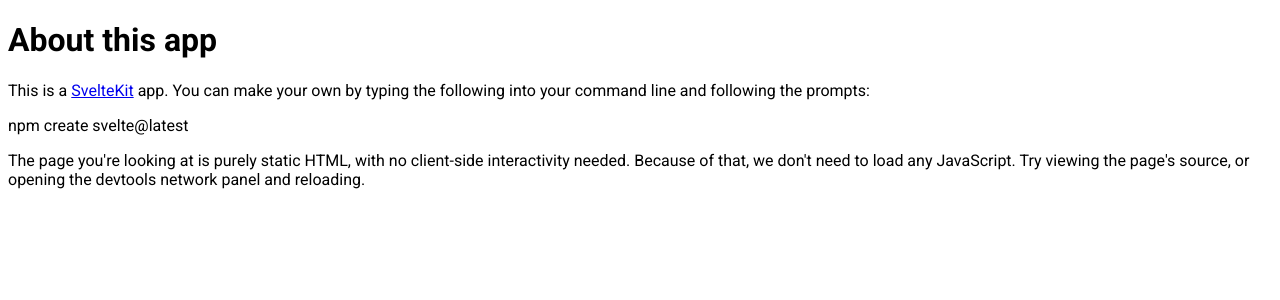
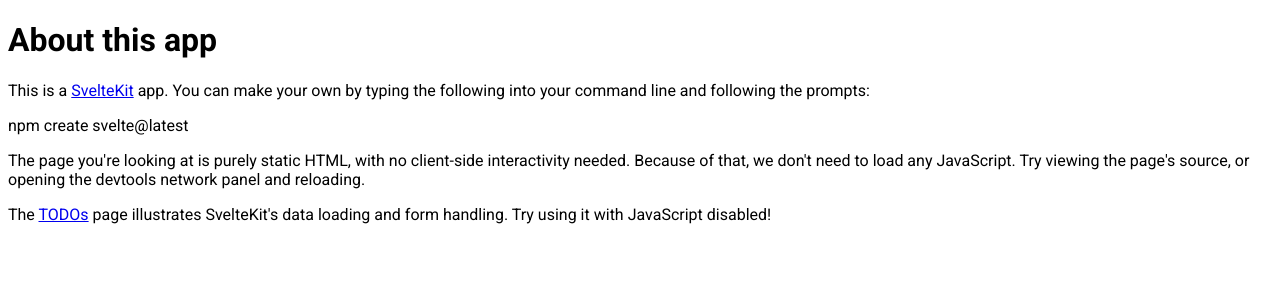
Before and after one commit to etinaude/gpt3-hci-reseach, a SvelteKit app: page /about in a window 1280 px wide. Shown: the top 300 px of the page. Built offline with nearby package versions, Linux system fonts and the light colour scheme.

Commit message:
Revert "Remove Todos from about page"
This reverts commit ba7fc6e74090edcf9f83a6395ad5780e22e65f24.

```diff
--- a/src/routes/about/+page.svelte
+++ b/src/routes/about/+page.svelte
@@ -19,6 +19,10 @@
 		the devtools network panel and reloading.
 	</p>
 
+	<p>
+		The <a href="/todos">TODOs</a> page illustrates SvelteKit's data loading and form handling. Try using
+		it with JavaScript disabled!
+	</p>
 </div>
 
 <style>
```
